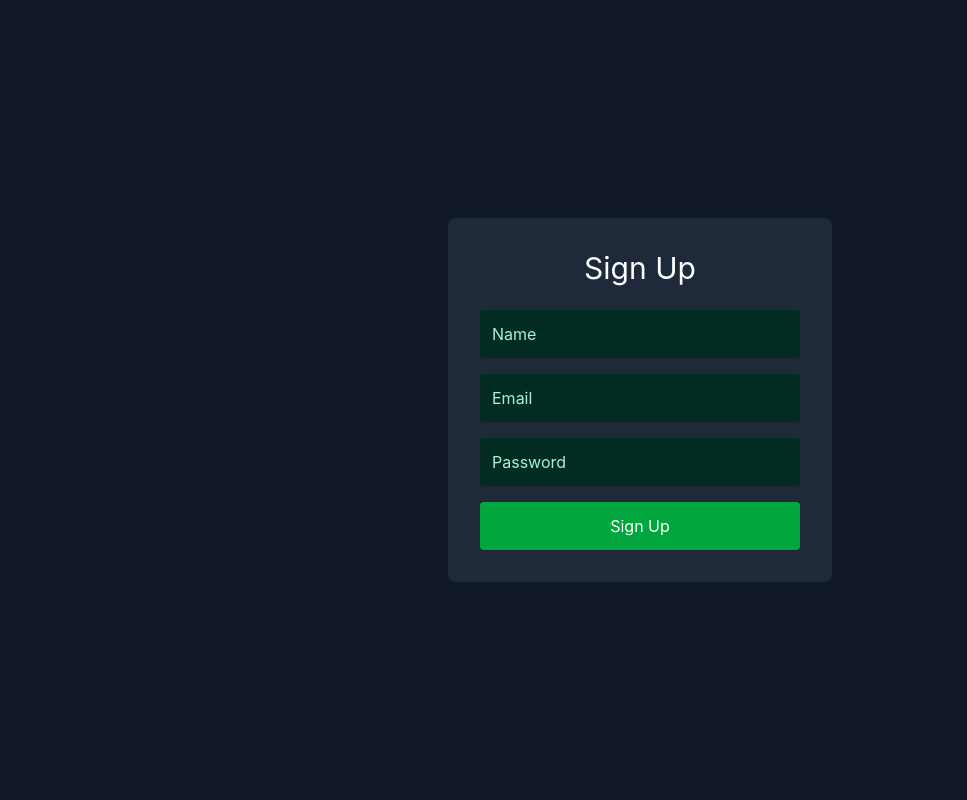
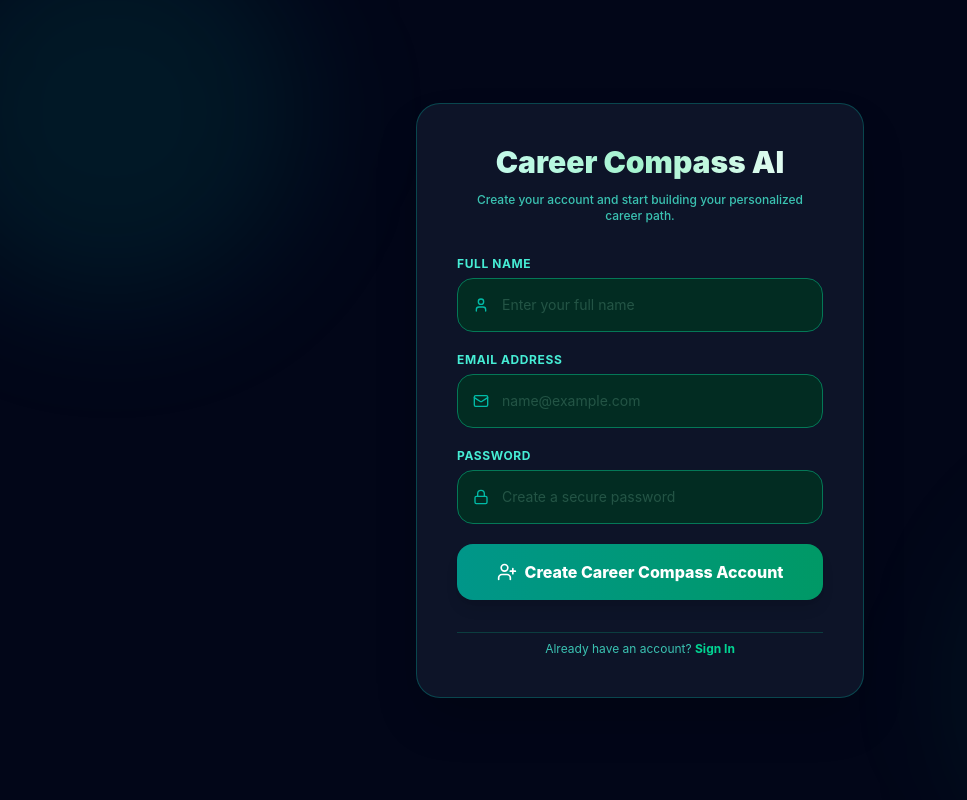
Before and after one commit to Vaishu0110/Career_Compass_AI, a React (Vite) app in the folder client/: page /signup in a window 1280 px wide. Shown: the whole page, without its empty margins (0-967 px from the left). Built offline with nearby package versions, Linux system fonts and the light colour scheme; no server answers.

Commit message:
Forgot to design it so completely redesigned it from scratch

```diff
--- a/client/src/pages/Signup.jsx
+++ b/client/src/pages/Signup.jsx
@@ -1,6 +1,7 @@
  import { useState } from "react";
  import axiosInstance from "../api/axiosInstance";
- import { useNavigate } from "react-router-dom";
+ import { Link, useNavigate } from "react-router-dom";
+ import { Compass, User, Mail, Lock, UserPlus } from "lucide-react";
 
  export default function Signup(){
     const navigate = useNavigate();
@@ -28,36 +29,70 @@
             alert(error.response?.data?.message || "Registration Failed");
         }
     };
-    return(<div className="h-screen flex items-center justify-center bg-gray-900">
-        <form onSubmit={handleSubmit} className="bg-gray-800 p-8 rounded-lg w-96">
-            <h1 className="text-3xl text-white mb-6 text-center">Sign Up</h1>
-            <input type="text"
-            name="name"
-            placeholder="Name"
-            value={formData.name}
-            onChange={handleChange}
-            className="w-full p-3 mb-4 rounded"
-            required />
-            <input
-            type="email"
-            name="email"
-            placeholder="Email"
-            value={formData.email}
-            onChange={handleChange}
-            className="w-full p-3 mb-4 rounded"
-            required />
-            <input
-            type="password"
-            name="password"
-            placeholder="Password"
-            value={formData.password}
-            onChange={handleChange}
-            className="w-full p-3 mb-4 rounded"
-            required />
-            <button type="submit" className="w-full bg-green-600 text-white p-3 rounded">
-            Sign Up
-            </button>
-        </form>
+    return(
+    <div className="min-h-screen flex items-center justify-center bg-slate-950 p-6 relative overflow-hidden">
+        <div className="absolute w-96 h-96 bg-teal-500/10 rounded-full blur-3xl -top-20 -left-20 pointer-events-none" />
+        <div className="absolute w-96 h-96 bg-emerald-500/10 rounded-full blur-3xl -bottom-20 -right-20 pointer-events-none" />
+        <div className="bg-slate-900/90 border border-teal-500/30 rounded-3xl p-8 md:p-10 shadow-2xl backdrop-blur-xl w-full max-w-md space-y-8 relative z-10">
+            <div className="text-center space-y-3">
+                <h1 className="text-2xl md:text-3xl font-black bg-gradient-to-r from-teal-100 via-emerald-200 to-teal-50 bg-clip-text text-transparent">
+                    Career Compass AI
+                </h1>
+                <p className="text-xs text-teal-300/80 font-medium">
+                    Create your account and start building your personalized career path.
+                </p>
+            </div>
+
+            <form onSubmit={handleSubmit} className="space-y-5">
+                <div>
+                    <label className="block text-xs font-bold uppercase tracking-wider text-teal-300 mb-1.5">
+                        Full Name
+                    </label>
+
+                    <div className="relative">
+                        <User className="absolute left-4 top-1/2 -translate-y-1/2 w-4 h-4 text-teal-500 pointer-events-none" />
+
+                        <input type="text" name="name" placeholder="Enter your full name" value={formData.name} onChange={handleChange} className="w-full bg-slate-950 border border-teal-800/80 rounded-2xl py-4 pl-11 pr-4 text-sm text-white [&::placeholder]:opacity-20 focus:outline-none focus:ring-2 focus:ring-teal-500 focus:border-teal-500 transition" required />
+                    </div>
+                </div>
+
+                <div>
+                    <label className="block text-xs font-bold uppercase tracking-wider text-teal-300 mb-1.5">
+                        Email Address
+                    </label>
+
+                    <div className="relative">
+                        <Mail className="absolute left-4 top-1/2 -translate-y-1/2 w-4 h-4 text-teal-500 pointer-events-none" />
+                        <input type="email" name="email" placeholder="name@example.com" value={formData.email} onChange={handleChange} className="w-full bg-slate-950 border border-teal-800/80 rounded-2xl py-4 pl-11 pr-4 text-sm text-white [&::placeholder]:opacity-20 focus:outline-none focus:ring-2 focus:ring-teal-500 focus:border-teal-500 transition" required />
+                    </div>
+                </div>
+
+                <div>
+                    <label className="block text-xs font-bold uppercase tracking-wider text-teal-300 mb-1.5">
+                        Password
+                    </label>
+
+                    <div className="relative">
+                        <Lock className="absolute left-4 top-1/2 -translate-y-1/2 w-4 h-4 text-teal-500 pointer-events-none" />
+                        <input type="password" name="password" placeholder="Create a secure password" value={formData.password} onChange={handleChange} className="w-full bg-slate-950 border border-teal-800/80 rounded-2xl py-4 pl-11 pr-4 text-sm text-white [&::placeholder]:opacity-20 focus:outline-none focus:ring-2 focus:ring-teal-500 focus:border-teal-500 transition" required />
+                    </div>
+                </div>
+
+                <button type="submit" className="w-full bg-gradient-to-r from-teal-600 to-emerald-600 hover:from-teal-700 hover:to-emerald-700 text-white font-extrabold py-4 rounded-2xl shadow-lg hover:shadow-xl transition transform active:scale-95 text-base mt-2 flex items-center justify-center gap-2" >
+                    <UserPlus className="w-5 h-5" />
+                    Create Career Compass Account
+                </button>
+            </form>
+
+            <div className="text-center pt-2 border-t border-teal-900/70">
+                <p className="text-xs text-teal-300/80">
+                    Already have an account?{" "}
+                    <Link to="/login" className="text-emerald-400 font-bold hover:text-emerald-300 hover:underline transition" >
+                        Sign In
+                    </Link>
+                </p>
+            </div>
+        </div>
     </div>
-    );
- }
+    )
+};
```
